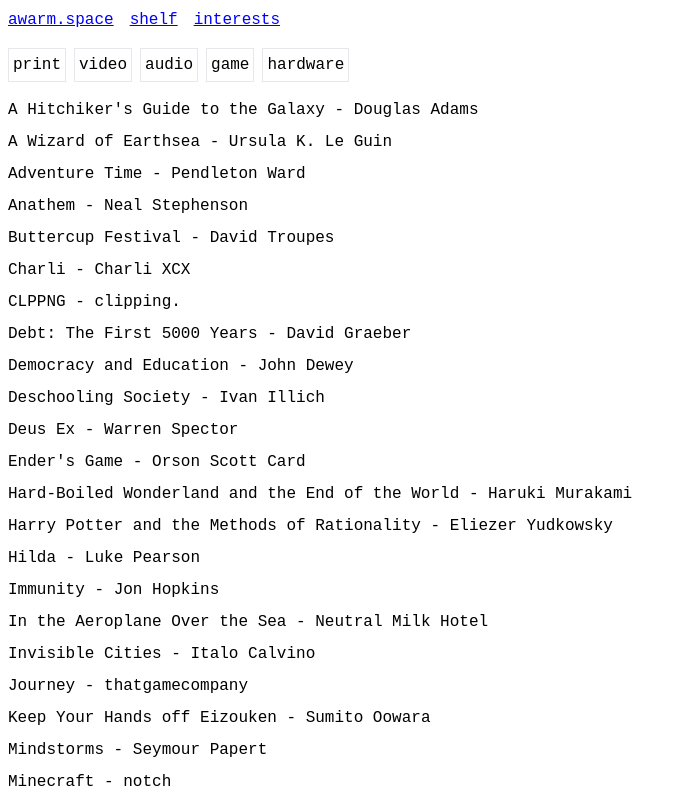
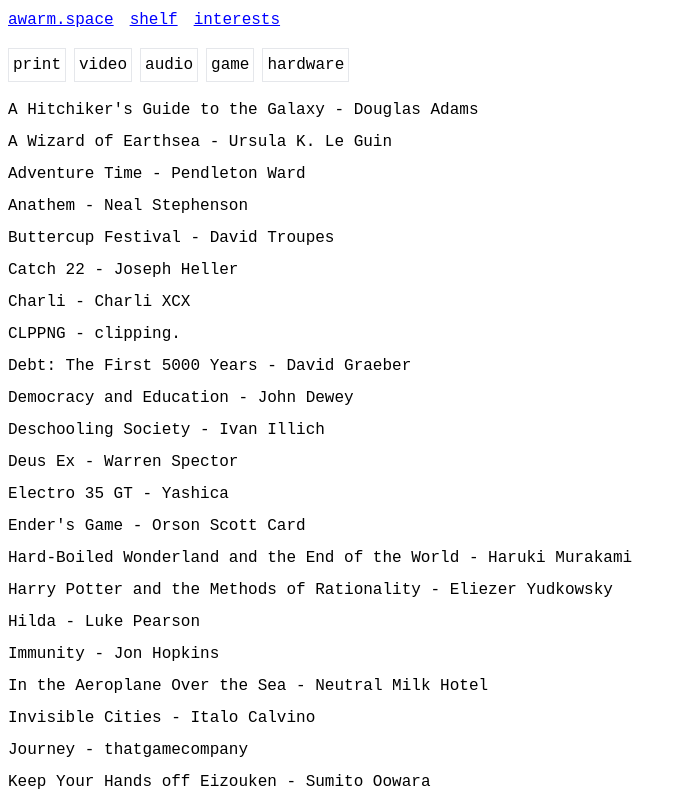
Before and after one commit to jaredpereira/awarm.space, a Next.js app: page /shelf in a window 1280 px wide. Shown: the top 800 px of the page, without its empty margins (0-687 px from the left). Built offline with nearby package versions, Linux system fonts and the light colour scheme.

Commit message:
add catch-22 and my camera to shelf

```diff
--- a/app/shelf/page.tsx
+++ b/app/shelf/page.tsx
@@ -181,6 +181,8 @@
     creator: "monome",
     mediaType: "hardware",
   },
+  { title: "Catch 22", creator: "Joseph Heller", mediaType: "print" },
+  { title: "Electro 35 GT", creator: "Yashica", mediaType: "hardware" },
 ] as const;
 
 let mediaTypes = new Set(Shelf.map((item) => item.mediaType));
```
